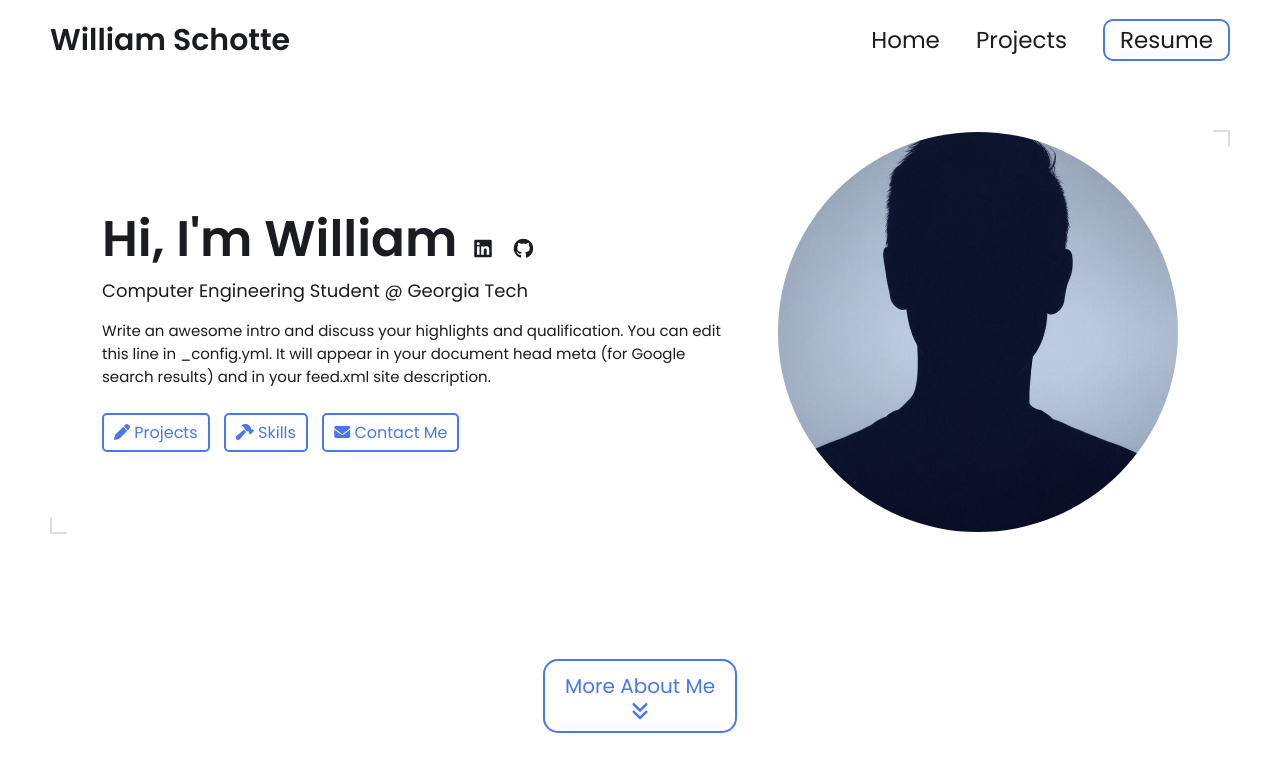
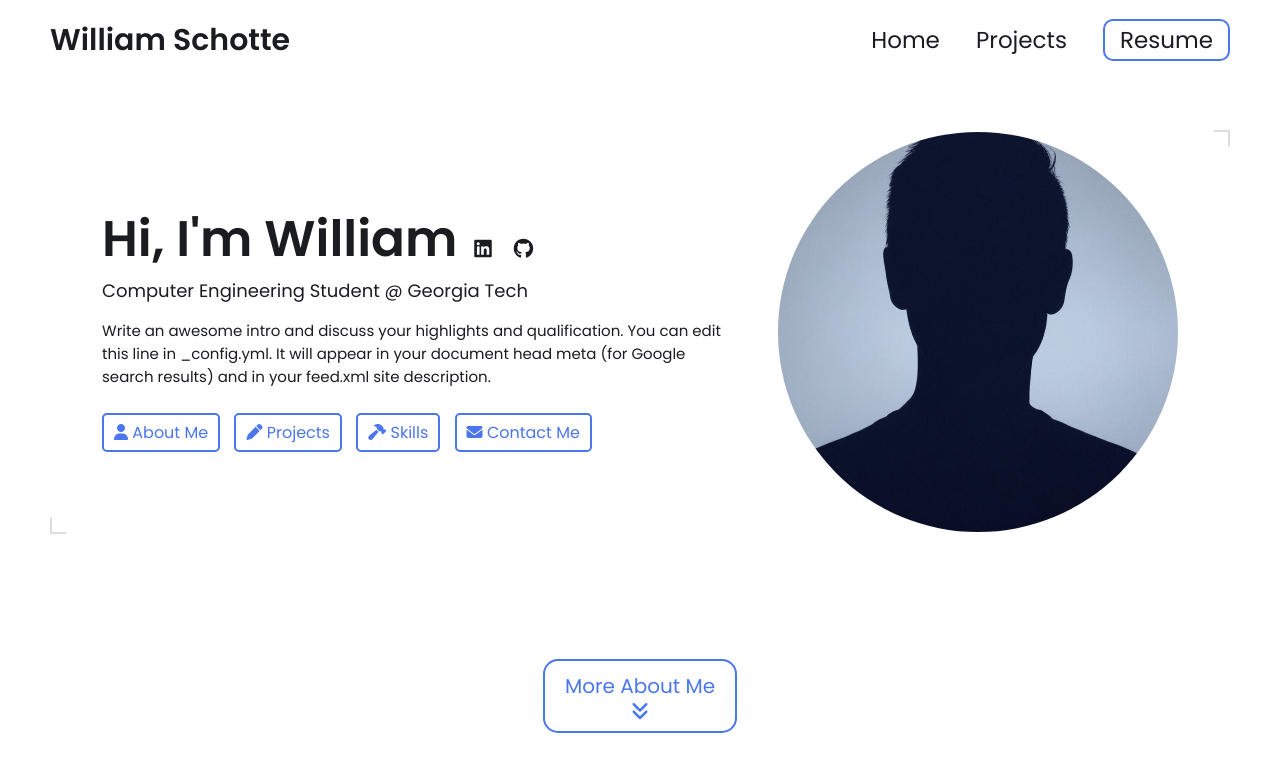
Before and after one commit to wschotte/wschotte.github.io, a Jekyll site: the page built from index.html, in a window 1280 px wide and 900 px high. Shown: the top 772 px of the window. Built offline with Jekyll 4.4.1, drawn with Linux system fonts in a browser that asks for light colours.

Commit message:
Add About Me button to hero section and update navigation link
Co-authored-by: wschotte <137902715+wschotte@users.noreply.github.com>

```diff
--- a/_includes/hero.html
+++ b/_includes/hero.html
@@ -71,6 +71,10 @@
             <h3> {{site.headline}} </h3>
             <p> {{site.description}}</p>
             <div class="links">
+                <a href="#about">
+                    <i class="fa-solid fa-user"></i>
+                    <span>About Me</span>
+                </a>
                 <a href="#projects">
                     <i class="fa-solid fa-pen"></i>
                     <span>Projects</span>
--- a/index.html
+++ b/index.html
@@ -10,7 +10,7 @@ layout: wrapper
 
 
 <div class="arrow">
-    <a href="#projects">
+    <a href="#about">
         More About Me
     <i class="fa-solid fa-angles-down"></i>
     </a>
```
